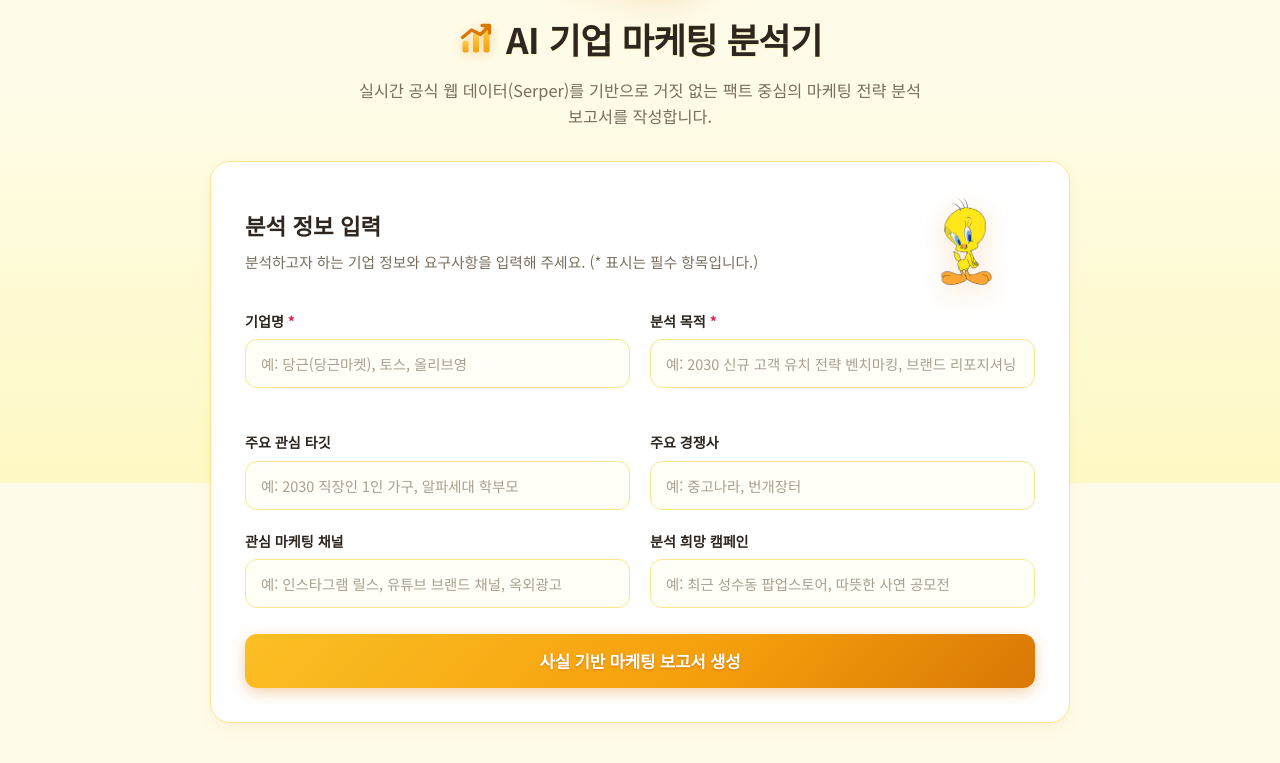
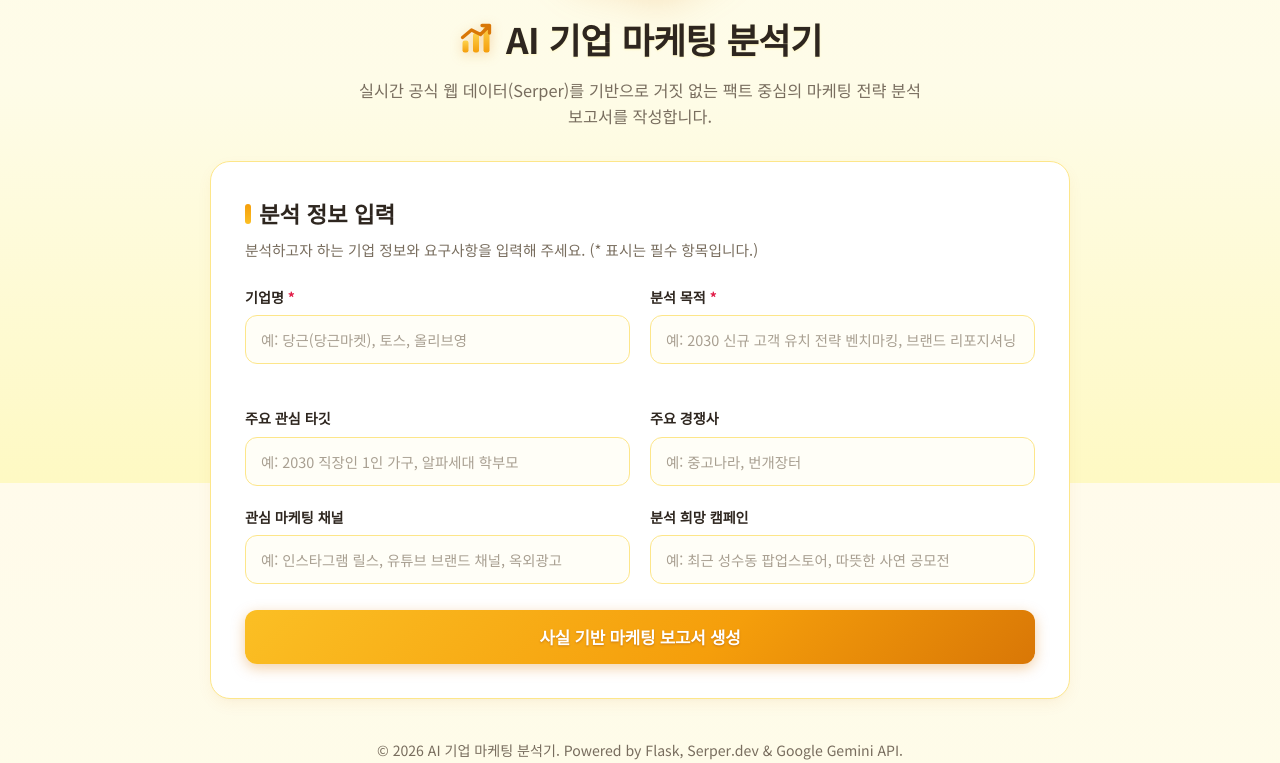
Before and after one commit to mini2384/marketing-analyzer, a Flask app: page / in a window 1280 px wide. Shown: the part 317-1080 px from the top of the page. Run offline with Flask 3, Linux system fonts and the light colour scheme.

Commit message:
style: 폼 카드 왼쪽 포인트 바 복원 및 오른쪽 마스코트 캐릭터 제거

```diff
--- a/static/css/style.css
+++ b/static/css/style.css
@@ -181,40 +181,28 @@
     border-color: var(--border-hover);
 }
 
-/* 마스코트가 있는 카드 헤더 */
-.card-header-with-mascot {
-    display: flex;
-    justify-content: space-between;
-    align-items: center;
+/* 카드 헤더 */
+.card-header {
     margin-bottom: 24px;
-    gap: 20px;
 }
 
-.card-header-with-mascot h2 {
+.card-header h2 {
     font-size: 1.4rem;
     font-weight: 800;
     margin-bottom: 6px;
     color: var(--text-main);
+    display: flex;
+    align-items: center;
+    gap: 8px;
 }
 
-.form-mascot {
-    width: 136px; /* 기존 68px에서 2배로 확대 */
-    height: auto;
-    filter: drop-shadow(0 6px 14px rgba(217, 119, 6, 0.22));
-    transition: transform 0.25s ease;
-    user-select: none;
-    flex-shrink: 0;
-}
-
-.form-mascot:hover {
-    transform: scale(1.15) rotate(4deg);
-    animation: happyWiggle 0.6s ease;
-}
-
-@keyframes happyWiggle {
-    0%, 100% { transform: scale(1.15) rotate(0deg); }
-    25% { transform: scale(1.15) rotate(-8deg); }
-    75% { transform: scale(1.15) rotate(8deg); }
+.card-header h2::before {
+    content: "";
+    display: inline-block;
+    width: 6px;
+    height: 20px;
+    background: linear-gradient(180deg, #f59e0b, #fbbf24);
+    border-radius: 4px;
 }
 
 .form-desc {
@@ -674,14 +662,6 @@
         padding: 22px 18px;
     }
 
-    .card-header-with-mascot {
-        align-items: center;
-    }
-
-    .form-mascot {
-        width: 104px; /* 모바일에서도 2배 확대 */
-    }
-
     .result-header {
         flex-direction: column;
         align-items: flex-start;
--- a/templates/index.html
+++ b/templates/index.html
@@ -55,12 +55,9 @@
         <main class="main-content">
             <!-- 입력 폼 카드 -->
             <section class="form-card">
-                <div class="card-header-with-mascot">
-                    <div>
-                        <h2>분석 정보 입력</h2>
-                        <p class="form-desc">분석하고자 하는 기업 정보와 요구사항을 입력해 주세요. (* 표시는 필수 항목입니다.)</p>
-                    </div>
-                    <img src="/static/images/tweety_standing.png" alt="대기 중인 트위티" class="tweety-mascot form-mascot">
+                <div class="card-header">
+                    <h2>분석 정보 입력</h2>
+                    <p class="form-desc">분석하고자 하는 기업 정보와 요구사항을 입력해 주세요. (* 표시는 필수 항목입니다.)</p>
                 </div>
 
                 <form id="analyze-form" novalidate>
```
